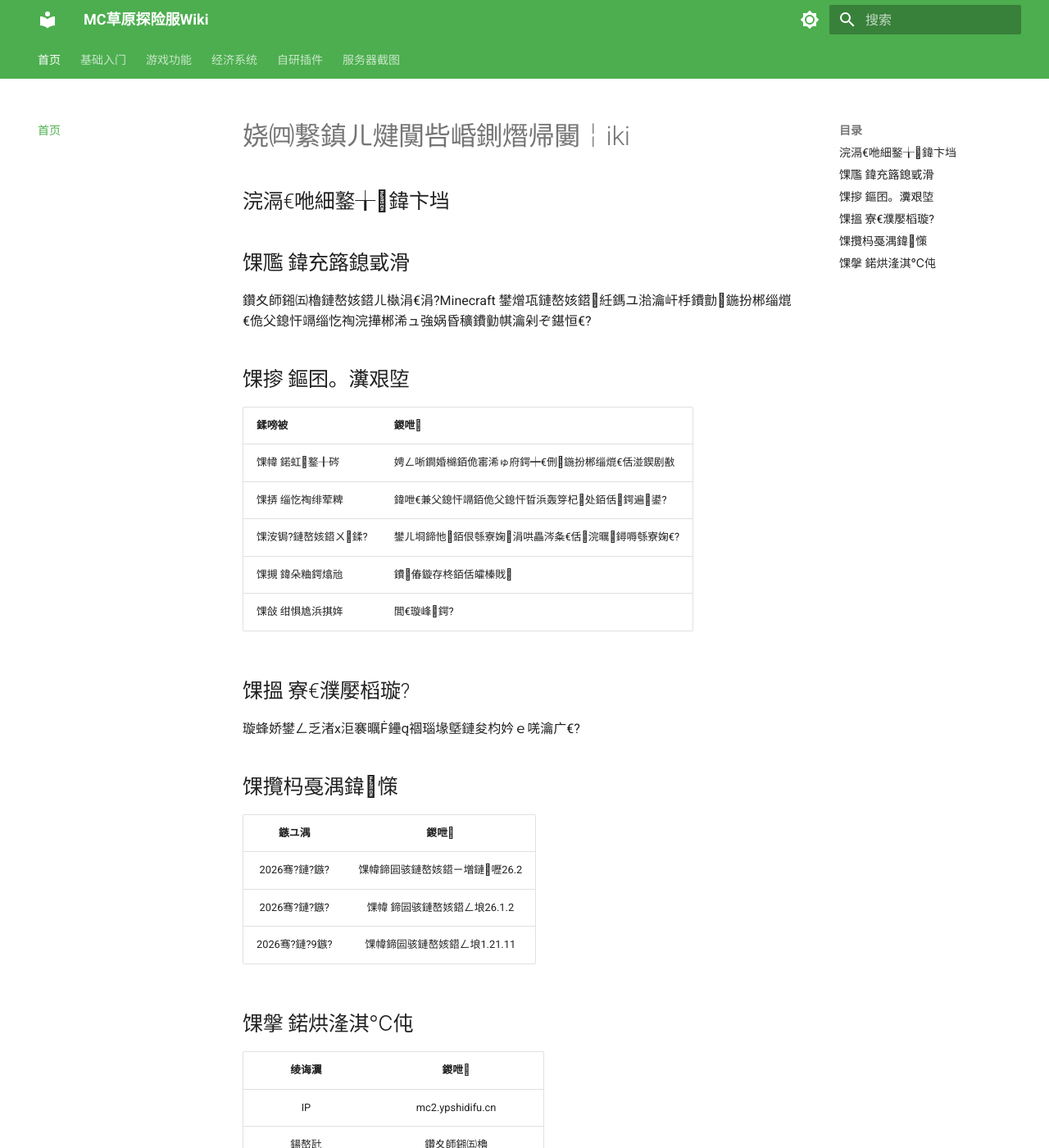
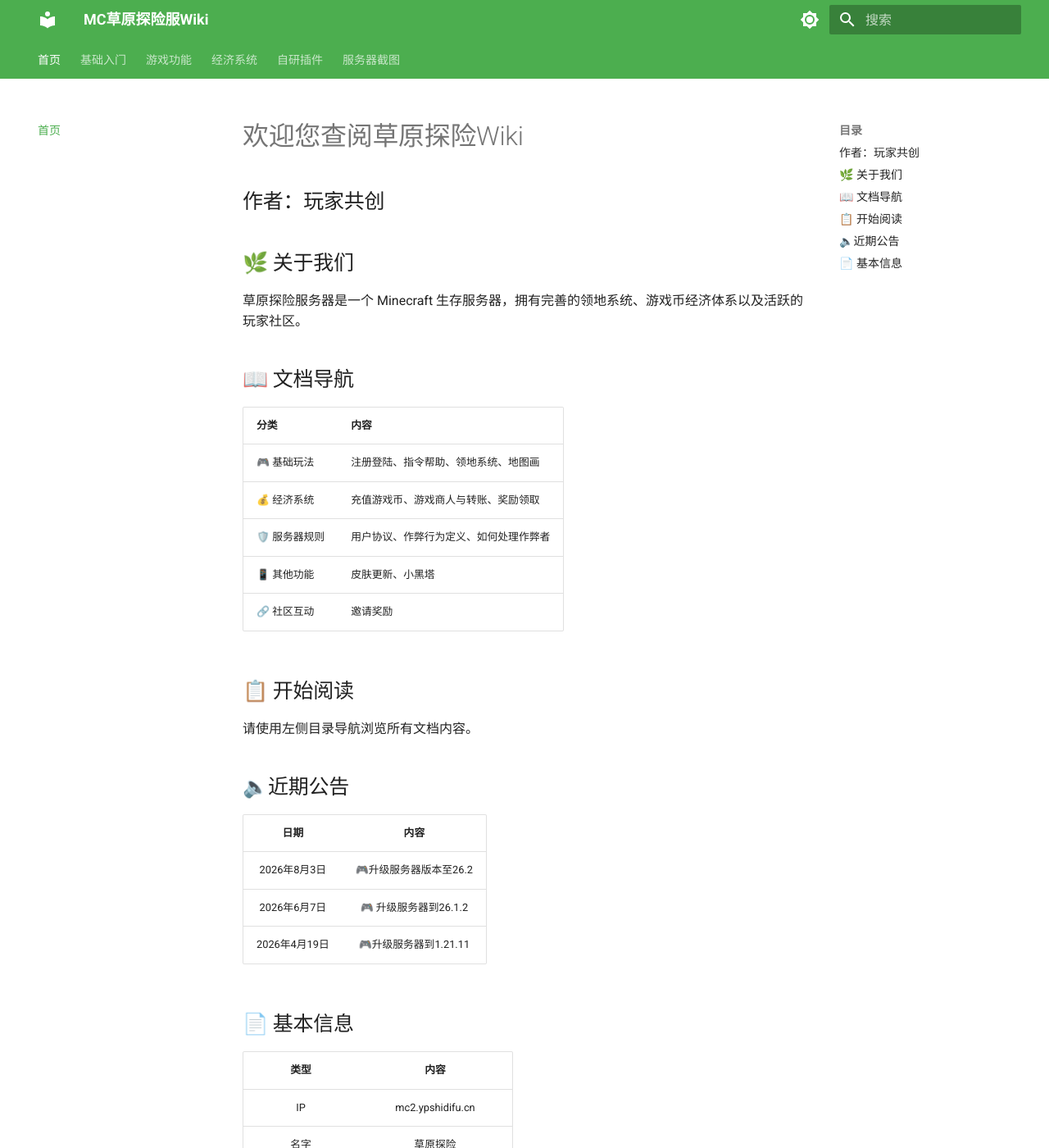
Before and after one commit to ypsdf1/caoyuanwiki, an MkDocs documentation site: the page built from docs/index.md, in a window 1280 px wide and 1400 px high. Shown: the whole window at 82% size. Built offline with MkDocs 1.6.1 and Material for MkDocs 9.7.7, drawn with Linux system fonts in a browser that asks for light colours; some of the changed text lies outside the part shown.

```diff
--- a/docs/index.md
+++ b/docs/index.md
@@ -1,44 +1,44 @@
-# 娆㈣繋鎮ㄦ煡闃呰崏鍘熸帰闄￤iki
-## 浣滆€咃細鐜╁鍏卞垱
+# 欢迎您查阅草原探险Wiki
+## 作者：玩家共创
 
-## 馃尶 鍏充簬鎴戜滑
+## 🌿 关于我们
 
-鑽夊師鎺㈤櫓鏈嶅姟鍣ㄦ槸涓€涓?Minecraft 鐢熷瓨鏈嶅姟鍣紝鎷ユ湁瀹屽杽鐨勯鍦扮郴缁熴€佹父鎴忓竵缁忔祹浣撶郴浠ュ強娲昏穬鐨勭帺瀹剁ぞ鍖恒€?
+草原探险服务器是一个 Minecraft 生存服务器，拥有完善的领地系统、游戏币经济体系以及活跃的玩家社区。
 
-## 馃摉 鏂囨。瀵艰埅
+## 📖 文档导航
 
-| 鍒嗙被 | 鍐呭 |
+| 分类 | 内容 |
 |------|------|
-| 馃幃 鍩虹鐜╂硶 | 娉ㄥ唽鐧婚檰銆佹寚浠ゅ府鍔┿€侀鍦扮郴缁熴€佸湴鍥剧敾 |
-| 馃挵 缁忔祹绯荤粺 | 鍏呭€兼父鎴忓竵銆佹父鎴忓晢浜轰笌杞处銆佸鍔遍鍙?|
-| 馃洝锔?鏈嶅姟鍣ㄨ鍒?| 鐢ㄦ埛鍗忚銆佷綔寮婅涓哄畾涔夈€佸浣曞鐞嗕綔寮婅€?|
-| 馃摫 鍏朵粬鍔熻兘 | 鐨偆鏇存柊銆佸皬榛戝|
-| 馃敆 绀惧尯浜掑姩 | 閭€璇峰鍔?|
+| 🎮 基础玩法 | 注册登陆、指令帮助、领地系统、地图画 |
+| 💰 经济系统 | 充值游戏币、游戏商人与转账、奖励领取 |
+| 🛡️ 服务器规则 | 用户协议、作弊行为定义、如何处理作弊者 |
+| 📱 其他功能 | 皮肤更新、小黑塔|
+| 🔗 社区互动 | 邀请奖励 |
 
-## 馃搵 寮€濮嬮槄璇?
+## 📋 开始阅读
 
-璇蜂娇鐢ㄥ乏渚х洰褰曞鑸祻瑙堟墍鏈夋枃妗ｅ唴瀹广€?
+请使用左侧目录导航浏览所有文档内容。
 
-## 馃攬杩戞湡鍏憡
+## 🔈近期公告
 
-| 鏃ユ湡 | 鍐呭 |
+| 日期 | 内容 |
 | :---: | :---: |
-| 2026骞?鏈?鏃?| 馃幃鍗囩骇鏈嶅姟鍣ㄧ増鏈嚦26.2 |
-| 2026骞?鏈?鏃?| 馃幃 鍗囩骇鏈嶅姟鍣ㄥ埌26.1.2
-| 2026骞?鏈?9鏃?| 馃幃鍗囩骇鏈嶅姟鍣ㄥ埌1.21.11
+| 2026年8月3日 | 🎮升级服务器版本至26.2 |
+| 2026年6月7日 | 🎮 升级服务器到26.1.2
+| 2026年4月19日 | 🎮升级服务器到1.21.11
 
-## 馃搫 鍩烘湰淇℃伅
+## 📄 基本信息
 
-| 绫诲瀷 | 鍐呭 |
+| 类型 | 内容 |
 | :---: | :---: |
 | IP | mc2.ypshidifu.cn |
-| 鍚嶅瓧 | 鑽夊師鎺㈤櫓 |
-| 绔彛(Java) | 鍏嶈緭鍏?|
-| 绔彛(鍩哄博鐗? | 30679 |
-| 瀹樻柟缇?| [981954292](https://qm.qq.com/cgi-bin/qm/qr?_wv=1027&k=ftGx3Ac2pd8IbWV5WZmoIrVHRXgGUb2a&authKey=DLTKLbiInzZe0pegvDtXbTVXeLJ6TAaPtHd3ol8p5adiljTSzzEp8hHU%2BLA4kBT4&noverify=0&group_code=981954292) |
-| 鏈嶄富: youpaishidifu | 鑱旂郴鏂瑰紡(QQ): 1764147307 |
-| 鏈嶄富: DoraStarry  | 鑱旂郴鏂瑰紡(QQ): 3154684755 |
+| 名字 | 草原探险 |
+| 端口(Java) | 免输入 |
+| 端口(基岩版) | 30679 |
+| 官方群 | [981954292](https://qm.qq.com/cgi-bin/qm/qr?_wv=1027&k=ftGx3Ac2pd8IbWV5WZmoIrVHRXgGUb2a&authKey=DLTKLbiInzZe0pegvDtXbTVXeLJ6TAaPtHd3ol8p5adiljTSzzEp8hHU%2BLA4kBT4&noverify=0&group_code=981954292) |
+| 服主: youpaishidifu | 联系方式(QQ): 1764147307 |
+| 服主: DoraStarry  | 联系方式(QQ): 3154684755 |
 
 ---
 
-*濡傛灉鎮ㄥ彂鐜版湰鏂囦腑瀛樺湪鍐呭閿欒锛屾偍鍙痆鐐瑰嚮姝ゅ](https://github.com/ypsdf1/caoyuanwiki/issues?q=is%3Aissue)鎻愪氦宸ュ崟鍙嶉*
+*如果您发现本文中存在内容错误，您可[点击此处](https://github.com/ypsdf1/caoyuanwiki/issues?q=is%3Aissue)提交工单反馈*
```
Also changed, not shown: README.md (+27 -27 lines).
